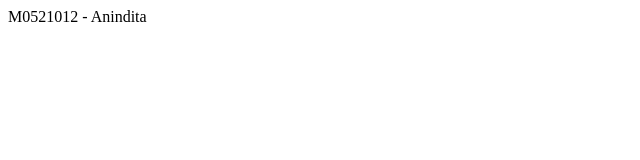
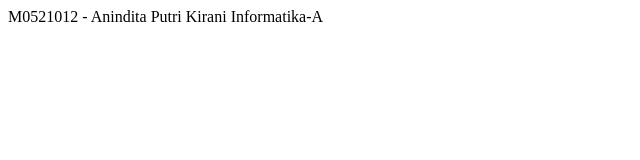
Before and after one commit to aniindyta/PRPL, a plain HTML site: page index.html in a window 1280 px wide. Shown: the whole page, without its empty margins (0-640 px from the left). Drawn offline with Linux system fonts and the light colour scheme.

Commit message:
Menambahkan Isi

```diff
--- a/index.html
+++ b/index.html
@@ -7,6 +7,7 @@
     <title>Praktikum Rekayasa Perangkat Lunak 11</title>
 </head>
 <body>
-    M0521012 - Anindita
+    M0521012 - Anindita Putri Kirani
+    Informatika-A
 </body>
 </html>
```
